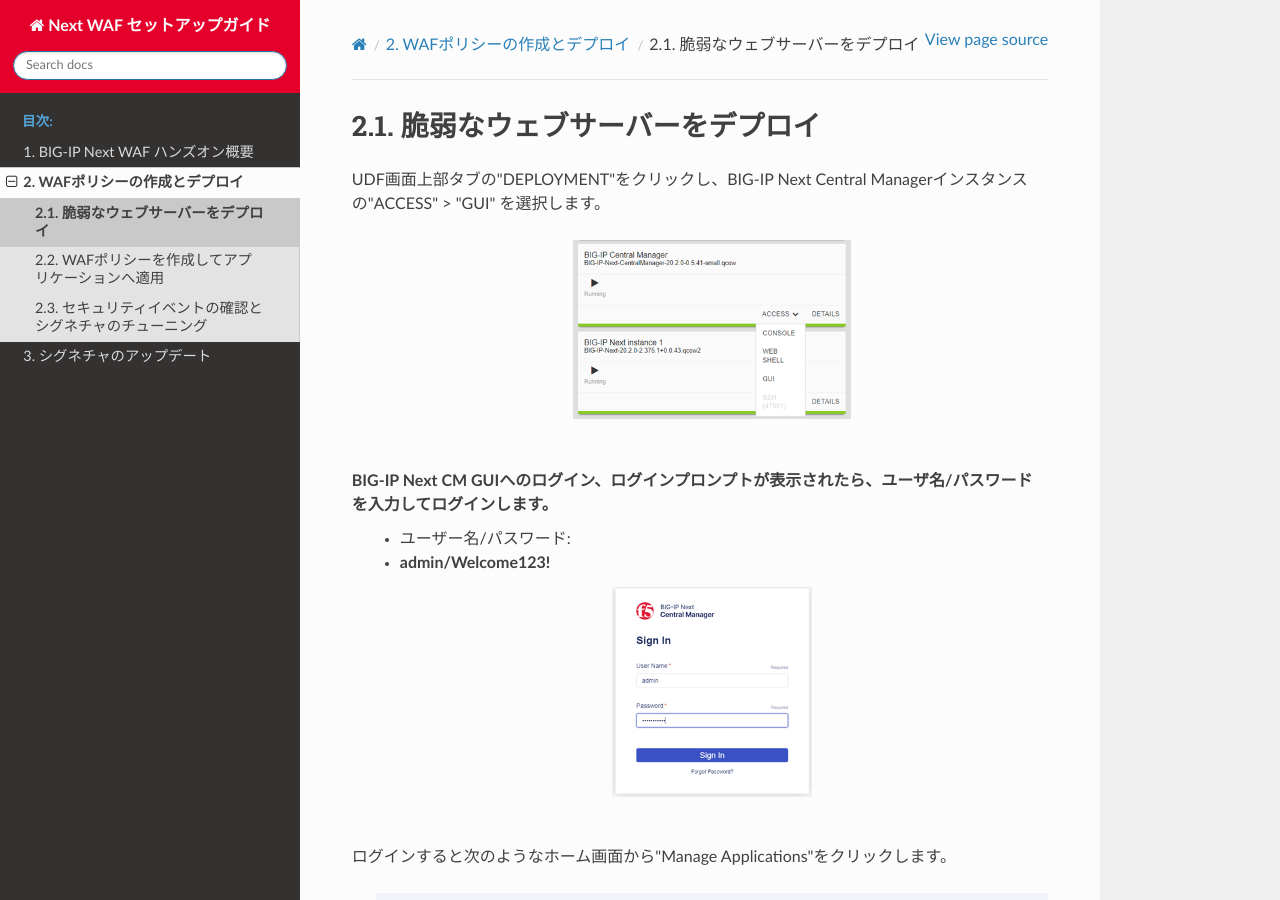
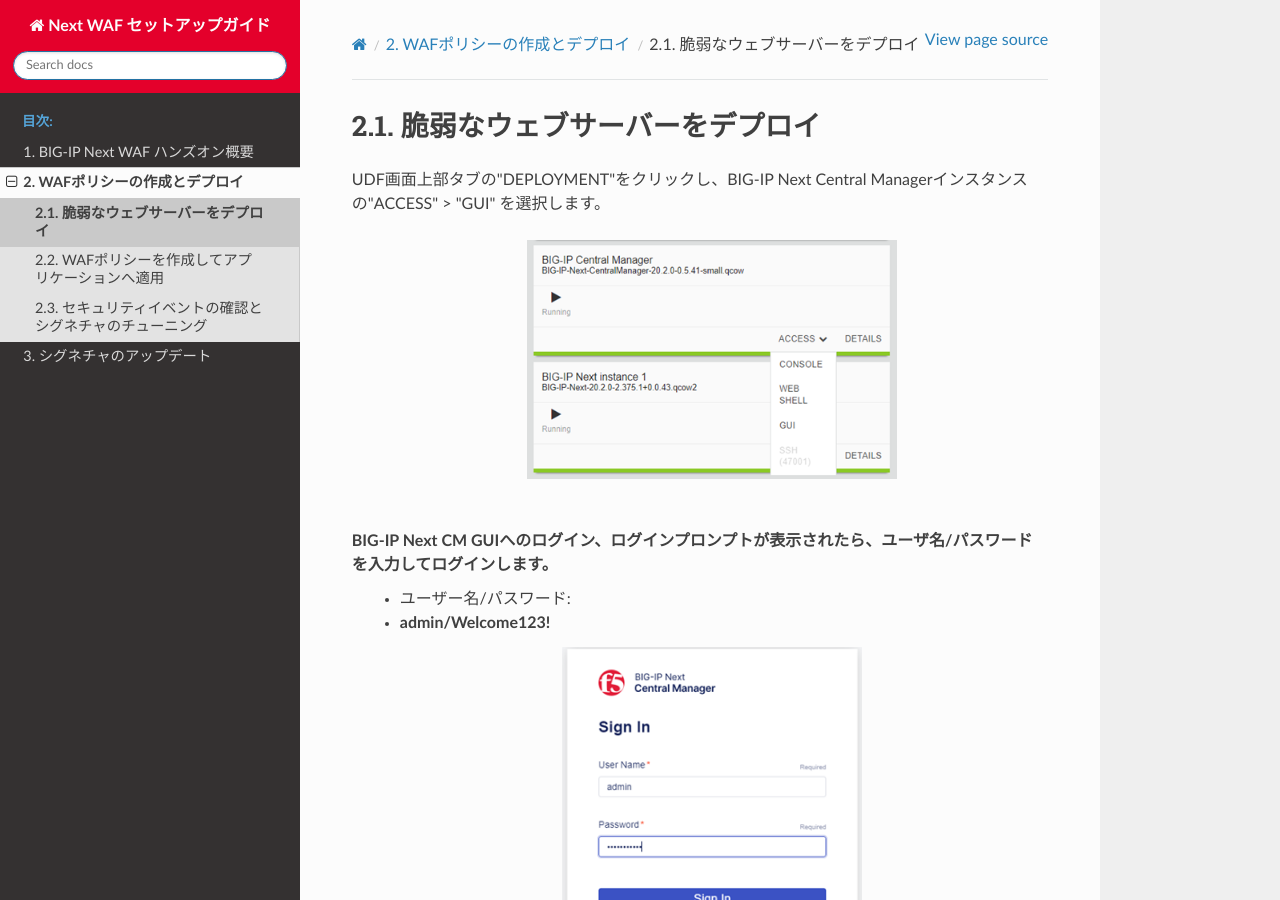
Before and after one commit to BeF5/f5j-easy-setup-next-waf, a Sphinx documentation site: the page built from docs/content02/module01/module01.rst, in a window 1280 px wide and 900 px high. Built offline with Sphinx 7.4.7 and the Read the Docs theme 2.0.0, drawn with Linux system fonts in a browser that asks for light colours.

Commit message:
Update module01.rst

```diff
--- a/docs/content02/module01/module01.rst
+++ b/docs/content02/module01/module01.rst
@@ -4,7 +4,7 @@
 UDF画面上部タブの"DEPLOYMENT"をクリックし、BIG-IP Next Central Managerインスタンスの"ACCESS" > "GUI" を選択します。
 
    .. image:: images/Picture01.png
-      :scale: 60%
+      :scale: 80%
       :align: center
    |
 
@@ -13,21 +13,21 @@
    - **admin/Welcome123!**
 
    .. image:: images/Picture2.png
-      :scale: 60%
+      :scale: 90%
       :align: center
    |
 
 ログインすると次のようなホーム画面から"Manage Applications"をクリックします。
 
    .. image:: images/Picture3.png
-      :scale: 40%
+      :scale: 25%
       :align: center
    |
 
 “Add Application”をクリックして、新規アプリケーション作成します。
 
    .. image:: images/Picture4.png
-      :scale: 40%
+      :scale: 25%
       :align: center
    |
 
@@ -39,7 +39,7 @@
 
 
    .. image:: images/Picture5.png
-      :scale: 40%
+      :scale: 30%
       :align: center
    |
 
@@ -55,7 +55,7 @@
    - **http**
 
    .. image:: images/Picture6.png
-      :scale: 40%
+      :scale: 20%
       :align: center
    |
 
@@ -68,14 +68,14 @@
 - **“Review & Deploy”** をクリック
 
    .. image:: images/Picture7.png
-      :scale: 40%
+      :scale: 20%
       :align: center
    |
 
 次の画面から"Start Adding"をクリック、“big01.f5lab.local” のチェックボックスをチェックしてから"Add to List"をクリックします。
 
    .. image:: images/Picture8.png
-      :scale: 40%
+      :scale: 30%
       :align: center
    |
 
@@ -86,7 +86,7 @@
 - Membersの下矢印を展開し、 “+Pool Members” をクリック
 
    .. image:: images/Picture9.png
-      :scale: 40%
+      :scale: 20%
       :align: center
    |
 
@@ -99,26 +99,26 @@
 - 入力後、 ”Save” をクリック
 
    .. image:: images/Picture10.png
-      :scale: 40%
+      :scale: 20%
       :align: center
    |
 
 設定内容に問題ないかを適用前に"Validate All"で検証し、エラーがなければ"Deploy Changes"をクリックして本番適用します。
 
    .. image:: images/Picture11.png
-      :scale: 40%
+      :scale: 20%
       :align: center
    |
 
    .. image:: images/Picture12.png
-      :scale: 40%
+      :scale: 80%
       :align: center
    |
 
 デプロイ完了後、Dashboardから作成されたアプリケーション"HTTP-DVWA"を確認出来ます。
 
    .. image:: images/Picture13.png
-      :scale: 40%
+      :scale: 20%
       :align: center
    |
 
@@ -128,7 +128,6 @@
    - **user/user**
 
    .. image:: images/Picture14.png
-      :scale: 40%
       :align: center
    |
 
@@ -137,6 +136,5 @@
 
 
    .. image:: images/Picture15.png
-      :scale: 40%
       :align: center
    |
```
